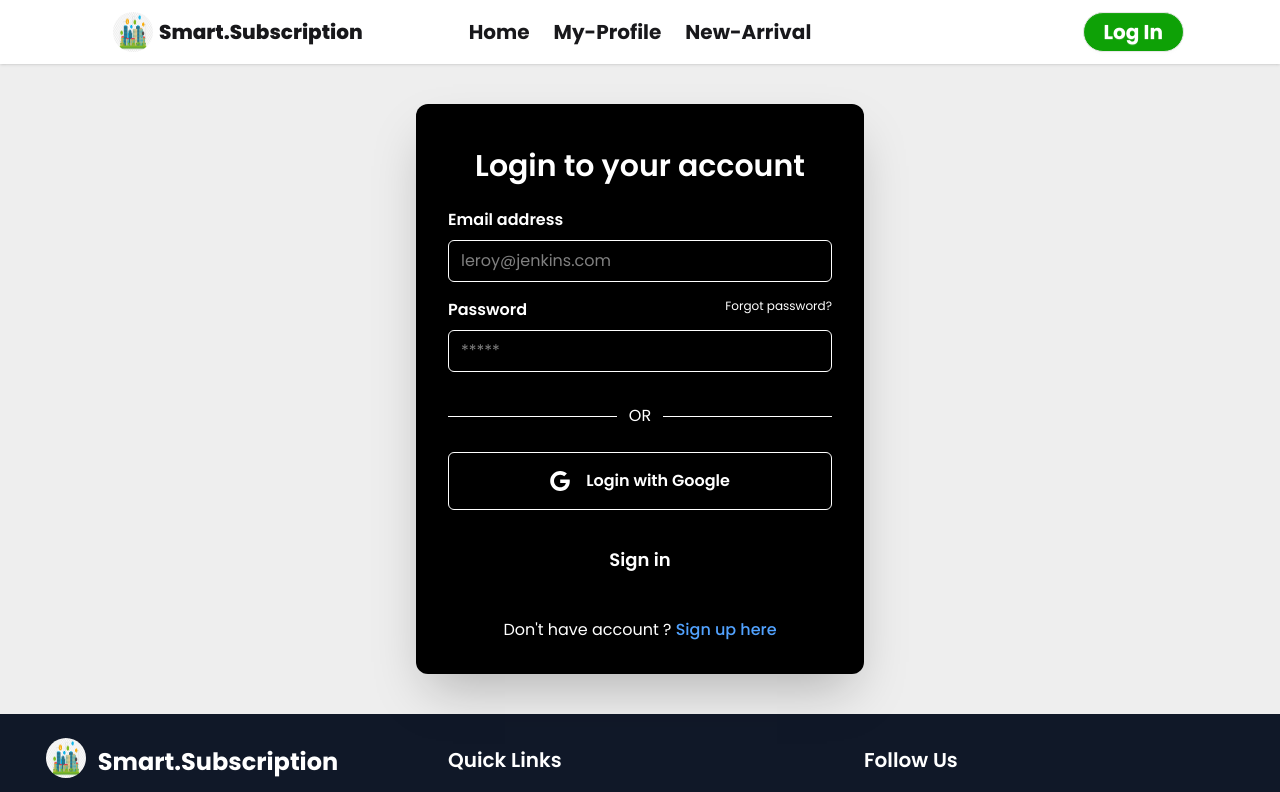
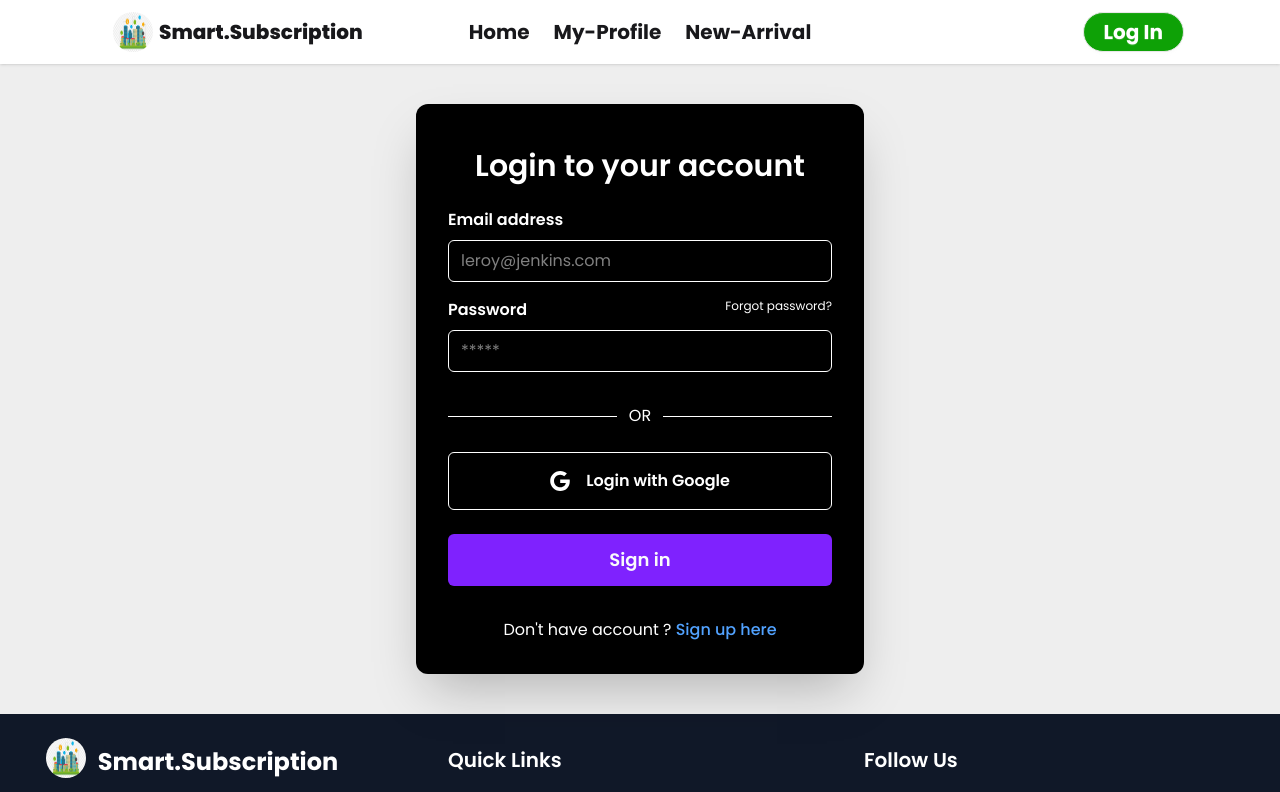
Before and after one commit to XxShirojiguexX/Smart_Subscription, a React (Vite) app: page /auth/login in a window 1280 px wide. Shown: the top 792 px of the page. Built offline with nearby package versions, Linux system fonts and the light colour scheme; no server answers.

Commit message:
update login and registration button

```diff
--- a/index.html
+++ b/index.html
@@ -1,5 +1,5 @@
 <!doctype html>
-<html lang="en">
+<html data-theme="light" lang="en">
 
 <head>
   <meta charset="UTF-8" />
--- a/src/components/Login/Login.jsx
+++ b/src/components/Login/Login.jsx
@@ -131,7 +131,7 @@ const Login = () => {
           )}
           <button
             type="submit"
-            className="w-full px-8 py-3 text-lg font-semibold rounded-md dark:bg-violet-600 dark:text-gray-50"
+            className="w-full px-8 py-3 text-lg bg-violet-600 font-semibold rounded-md text-gray-50"
           >
             Sign in
           </button>
--- a/src/components/Register/Register.jsx
+++ b/src/components/Register/Register.jsx
@@ -183,7 +183,7 @@ const Register = () => {
 
           <button
             type="submit"
-            className="w-full px-8 py-3 text-base font-semibold rounded-md dark:bg-violet-600 dark:text-gray-50"
+            className="w-full px-8 py-3 text-base font-semibold rounded-md bg-violet-600 text-gray-50"
           >
             Sign Up
           </button>
```
